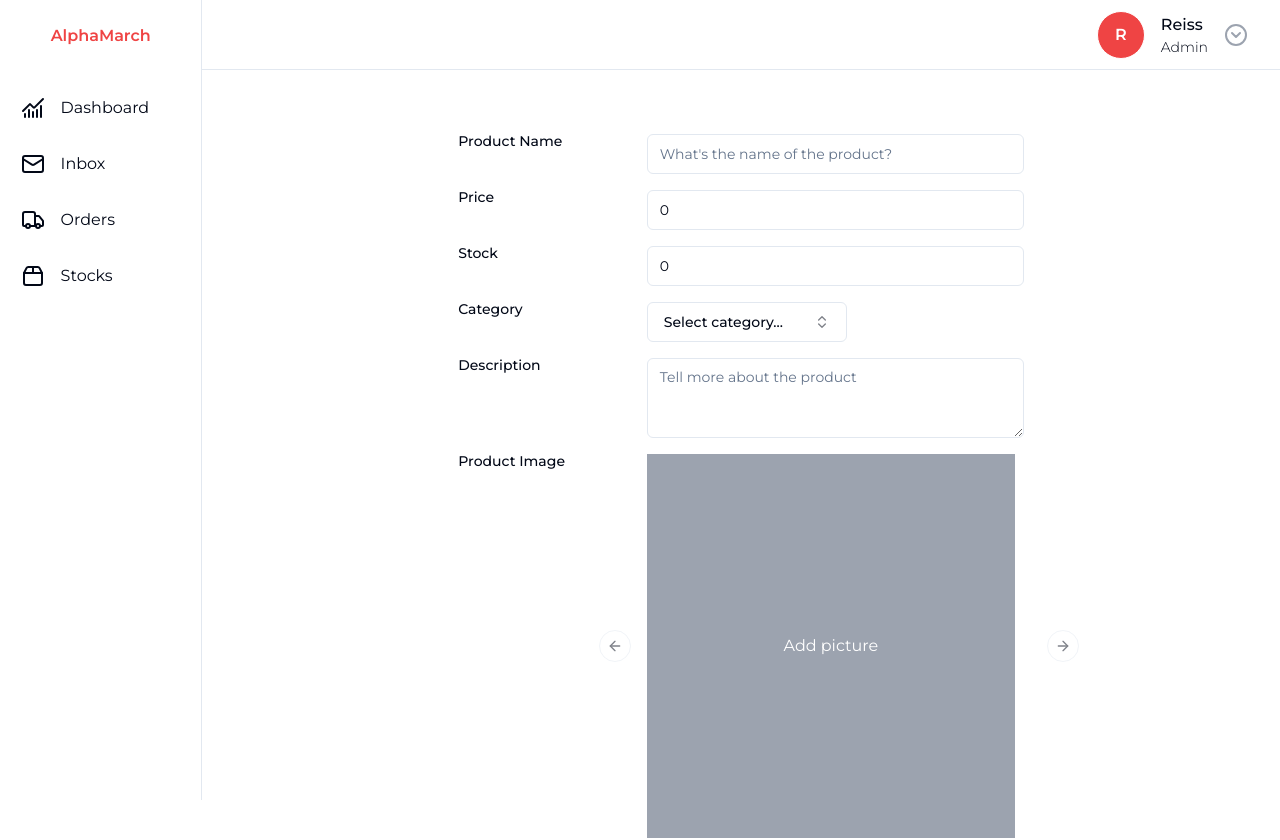
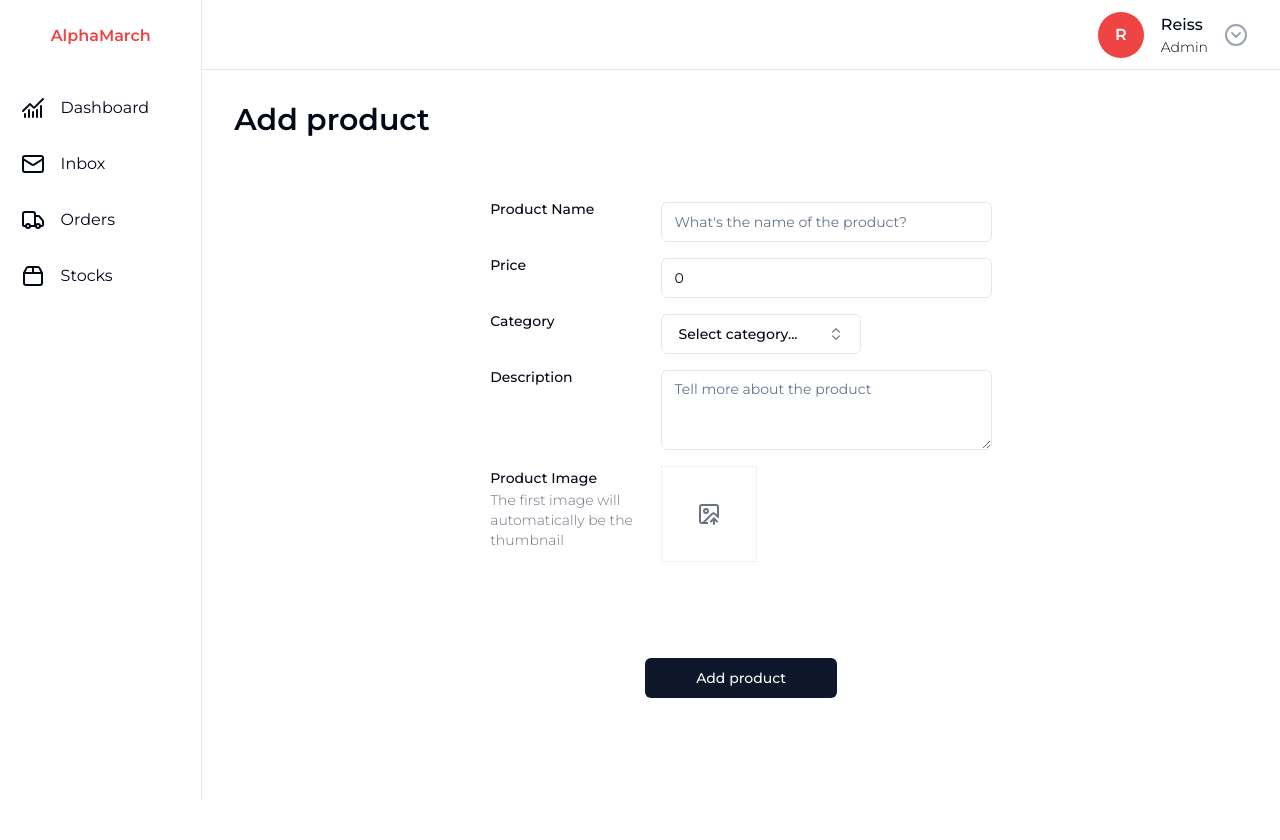
Before and after one commit to dti-multi-warehouse/MultiWarehouseWeb, a Next.js app: page /dashboard/products/add in a window 1280 px wide. Shown: the top 840 px of the page. After the commit the page ends 800 px from the top, so only its background shows below. Built offline with nearby package versions, Linux system fonts and the light colour scheme.

Commit message:
feat: WIP styled ProductForm and crud page

```diff
--- a/app/dashboard/products/(crud)/ProductForm.tsx
+++ b/app/dashboard/products/(crud)/ProductForm.tsx
@@ -7,18 +7,10 @@ import CategorySelector from "@/components/Inputs/CategorySelector";
 import DescriptionInput from "@/components/Inputs/DescriptionInput";
 import * as Yup from "yup";
 import {useDropzone} from "react-dropzone";
-import {
-    Carousel,
-    CarouselContent,
-    CarouselItem,
-    CarouselNext,
-    CarouselPrevious,
-} from "@/components/ui/carousel"
-import ImageUploader from "@/app/dashboard/products/(crud)/components/ImageUploader";
 import Image from "next/image";
 import {Label} from "@/components/ui/label";
 import {Button} from "@/components/ui/button";
-import {json} from "node:stream/consumers";
+import {BadgeX, ImageUp} from "lucide-react";
 
 interface FileWithPreview extends File {
     preview: string;
@@ -33,14 +25,14 @@ const productSchema = Yup.object().shape({
 })
 
 const ProductForm: FC = () => {
-    const [files, setFiles] = useState<FileWithPreview[]>([]);
+    const [images, setImages] = useState<FileWithPreview[]>([]);
 
-    const onDrop = useCallback((acceptedFiles: File[]) => {
-        setFiles(prevFiles => [
-            ...prevFiles,
-            ...acceptedFiles.map(file =>
-                Object.assign(file, {
-                    preview: URL.createObjectURL(file)
+    const onDrop = useCallback((acceptedImages: File[]) => {
+        setImages(prevImages => [
+            ...prevImages,
+            ...acceptedImages.map(image =>
+                Object.assign(image, {
+                    preview: URL.createObjectURL(image)
                 })
             )
         ]);
@@ -48,15 +40,25 @@ const ProductForm: FC = () => {
 
     const { getRootProps, getInputProps } = useDropzone({
         accept: {
-            'image/*': []
+            'image/png': ['.png'],
+            'image/jpg': ['.jpg'],
+            'image/jpeg': ['.jpeg'],
+            'image/gif': ['.gif']
         },
-        onDrop
+        onDrop,
+        maxSize: 1000000
     });
 
     useEffect(() => {
         // Make sure to revoke the data uris to avoid memory leaks, will run on unmount
-        return () => files.forEach(file => URL.revokeObjectURL(file.preview));
+        return () => images.forEach(image => URL.revokeObjectURL(image.preview));
     }, []);
+
+    const handleRemoveImage = (i: number) => {
+        setImages(prev => {
+            return prev.filter((_, index) => index !== i);
+        })
+    }
 
 
     return (
@@ -72,37 +74,50 @@ const ProductForm: FC = () => {
             onSubmit={values => {
                 const formData = new FormData()
                 formData.append("product", new Blob([JSON.stringify(values)], {type: 'application/json'}))
-                files.forEach(file => formData.append("images", file))
+                images.forEach(image => formData.append("images", image))
                 fetch('http://localhost:8080/api/v1/product', {
                     method: 'POST',
                     body: formData
                 })
             }}>
-            <Form className={"flex flex-col gap-4 px-64 py-16"}>
+            <Form className={"flex flex-col gap-4 p-4 lg:px-64 lg:py-16"}>
                 <CustomInput name={"name"} label={"Product Name"} placeholder={"What's the name of the product?"}/>
-                <CustomInput name={"price"} label={"Price"} placeholder={"How much is it going to be?"}/>
-                <CustomInput name={"stock"} label={"Stock"} placeholder={"Stock"}/>
+                <CustomInput name={"price"} label={"Price"} type={"number"} placeholder={"How much is it going to be?"}/>
                 <CategorySelector/>
                 <DescriptionInput/>
 
                 {/*Image Uploader*/}
-                <div className={"grid grid-cols-3"}>
-                    <Label className={"col-span-1"}>Product Image</Label>
-                    <Carousel className={"w-96 h-96 col-span-2"}>
-                        <CarouselContent className={"w-96 h-96"}>
-                            {files.map((file, index) => (
-                                <CarouselItem key={index}>
-                                    <Image src={file.preview} alt={"alt image"} height={384} width={384} />
-                                </CarouselItem>
-                            ))}
-                            <CarouselItem {...getRootProps()} className={"flex items-center justify-center bg-gray-400 text-white"}>
-                                <input {...getInputProps()} className={""}/>
-                                <p>Add picture</p>
-                            </CarouselItem>
-                        </CarouselContent>
-                        <CarouselPrevious/>
-                        <CarouselNext />
-                    </Carousel>
+                <div className={"flex flex-col gap-3 lg:grid lg:grid-cols-3"}>
+                    <div className={"col-span-1"}>
+                        <Label>Product Image</Label>
+                        <p className={"text-sm font-extralight text-gray-500"}>The first image will automatically be the thumbnail</p>
+                    </div>
+                    <div className={"col-span-2 flex gap-4 flex-wrap"}>
+                        {images.map((image, index) => (
+                            <div
+                                key={index}
+                                className="w-24 h-24 border border-dotted relative group"
+                                onClick={() => handleRemoveImage(index)}
+                            >
+                                <Image
+                                    src={image.preview}
+                                    alt="Product image"
+                                    fill
+                                    style={{objectFit: "cover"}}
+                                    className="z-0 cursor-pointer"
+                                />
+                                <div
+                                    className="absolute -top-2 -right-2 z-10 opacity-0 group-hover:opacity-100 transition-opacity">
+                                    <BadgeX className="text-red-500 bg-white rounded-full"/>
+                                </div>
+                            </div>
+                        ))}
+                        <div
+                            className={"w-24 h-24 border border-dotted flex items-center justify-center cursor-pointer"} {...getRootProps()}>
+                            <input {...getInputProps()} />
+                            <ImageUp className={"text-gray-500"}/>
+                        </div>
+                    </div>
                 </div>
                 <Button type={"submit"} className={"w-48 self-center mt-20"}>Add product</Button>
             </Form>
--- a/app/dashboard/products/(crud)/add/page.tsx
+++ b/app/dashboard/products/(crud)/add/page.tsx
@@ -3,9 +3,10 @@ import ProductForm from "@/app/dashboard/products/(crud)/ProductForm";
 
 
 const AddProductPage: FC = () => {
-    return <>
+    return <main className={"p-8"}>
+        <h1 className={"text-3xl font-semibold"}>Add product</h1>
         <ProductForm />
-    </>
+    </main>
 }
 
 export default AddProductPage;
--- a/app/dashboard/products/(crud)/edit/page.tsx
+++ b/app/dashboard/products/(crud)/edit/page.tsx
@@ -1,7 +1,11 @@
 import {FC} from "react";
+import ProductForm from "@/app/dashboard/products/(crud)/ProductForm";
 
 const EditProductPage: FC = () => {
-    return <></>
+    return <main className={"p-8"}>
+        <h1 className={"text-3xl font-semibold"}>Edit product</h1>
+        <ProductForm />
+    </main>
 }
 
 export default EditProductPage;
--- a/components/Inputs/CategorySelector/index.tsx
+++ b/components/Inputs/CategorySelector/index.tsx
@@ -53,7 +53,7 @@ const CategorySelector: FC = () => {
     return (
         <Field name={"descriptionId"} id={"descriptionId"}>
             {({ field, form }: FieldProps<any, FormikValues>) => (
-                <div className={"grid grid-cols-3"}>
+                <div className={"flex flex-col gap-3 lg:grid lg:grid-cols-3"}>
                     <Label htmlFor={"descriptionId"} className={"col-span-1"}>Category</Label>
                     <Popover open={open} onOpenChange={setOpen}>
                         <PopoverTrigger asChild>
--- a/components/Inputs/CustomInput/index.tsx
+++ b/components/Inputs/CustomInput/index.tsx
@@ -6,15 +6,16 @@ import {Label} from "@/components/ui/label";
 interface CustomInputProps extends InputProps {
     name: string
     label: string
+    type?: "text" | "number"
 }
-const CustomInput: FC<CustomInputProps> = ({name, label, ...props}) => {
+const CustomInput: FC<CustomInputProps> = ({name, label, type = "text", ...props}) => {
     return (
         <Field name={name}>
             {({ field, form}: FieldProps<any, FormikValues>) => (
-                <div className={"grid grid-cols-3"}>
-                    <Label htmlFor={name} className={"col-span-1"}>{label}</Label>
-                    <div className={"col-span-2"}>
-                        <Input {...field} {...props}  />
+                <div className={"flex flex-col gap-3 lg:grid lg:grid-cols-3"}>
+                    <Label htmlFor={name} className={"lg:col-span-1"}>{label}</Label>
+                    <div className={"lg:col-span-2"}>
+                        <Input {...field} {...props} type={type} />
                         {form.touched[name] && form.errors[name] && (
                             <div className="text-red-500 text-sm mt-1">{form.errors[name]?.toString()}</div>
                         )}
--- a/components/Inputs/DescriptionInput/index.tsx
+++ b/components/Inputs/DescriptionInput/index.tsx
@@ -8,7 +8,7 @@ const DescriptionInput: FC = () => {
     return (
         <Field name={"description"} id={"description"}>
             {({ field, form }: FieldProps<any, FormikValues>) => (
-                <div className={"grid grid-cols-3"}>
+                <div className={"flex flex-col gap-3 lg:grid lg:grid-cols-3"}>
                     <Label htmlFor={"description"} className={"col-span-1"}>Description</Label>
                     <div className={"col-span-2"}>
                         <Textarea
```
